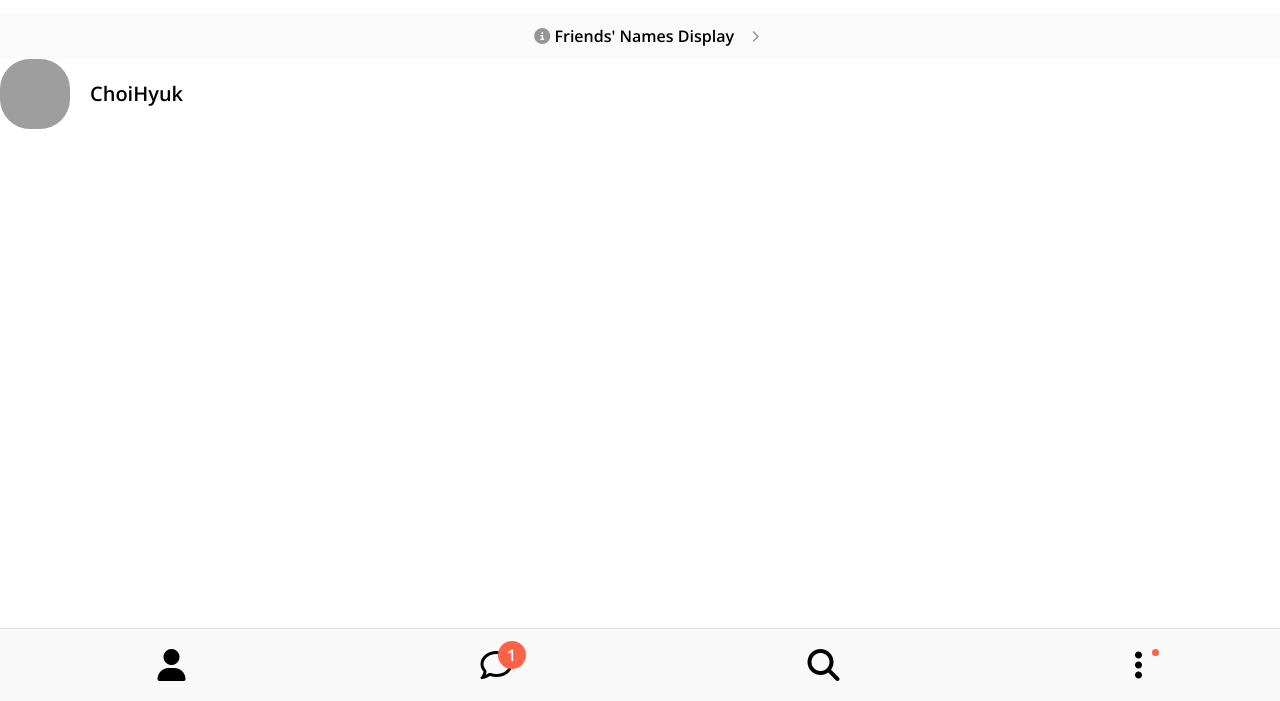
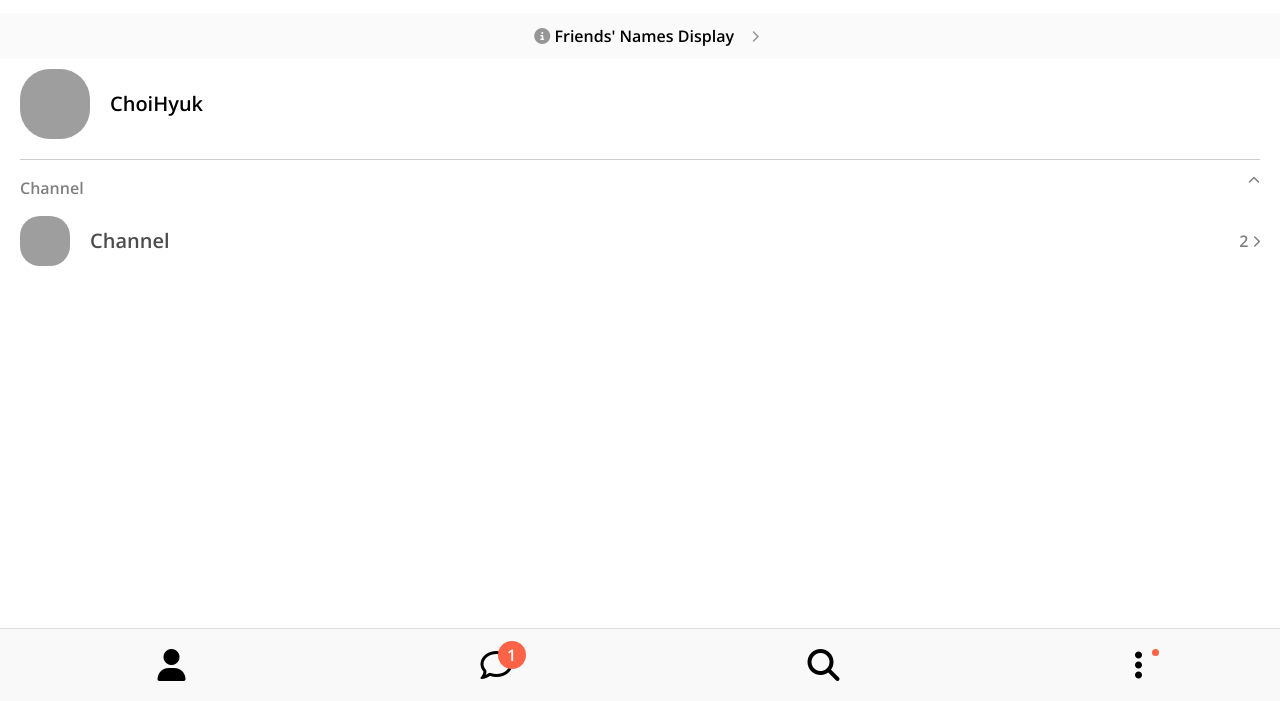
Before and after one commit to wannabeing/kokoa-2021, a plain HTML site: page friends.html in a window 1280 px wide. Shown: the part 99-800 px from the top of the page. Drawn offline with nearby package versions, Linux system fonts and the light colour scheme; grey boxes are pictures that could not be loaded.

Commit message:
added friends channel
#6.17-18

```diff
--- a/css/components/screen-header.css
+++ b/css/components/screen-header.css
@@ -3,7 +3,7 @@
     justify-content: space-between;
     padding: 0px 20px;
     padding-top: 60px;
-    padding-bottom: 20px;
+    padding-bottom: var(--horizontal-space);  /* --horizontal-space는 20px*/
     opacity: 80%;
 }
 .screen-header__title{
--- a/css/components/user-component.css
+++ b/css/components/user-component.css
@@ -1,21 +1,37 @@
 .user-component{
-    display: flex;
-    align-items: center;
+    justify-content: space-between;
 }
-
-/* img 태그 */
+.user-component,
 .user-component__column:first-child {
     display: flex;
     align-items: center;
 }
 /* img 태그  bigsize:80x80, middlesize:70x70, smallsize:60x60 */
 .user-component__img {
+    width: 60px;
+    height: 60px;
+    border-radius: 30px;
+    margin-right: 20px;
+}
+.user-component__img--xl {
     width: 70px;
     height: 70px;
-    border-radius: 30px;
-    margin-right: 20px;
+}
+.user-component__img--sm {
+    width: 50px;
+    height: 50px;
+    border-radius: 20px;
 }
 .user-component__text {
     font-weight: 800;
     font-size: 20px;
 }
+.user-component__subtitle {
+    margin-top: 8px;
+    font-size: 17px;
+    color: rgba(0, 0, 0, 0.5);
+}
+.not--bold {
+    font-weight: 400;
+    color: rgba(0, 0, 0, 0.7);
+}
--- a/css/screens/friends.css
+++ b/css/screens/friends.css
@@ -8,3 +8,20 @@
     color: rgba(0,0,0,0.4);
     padding-left: 13px;
 }
+.friends-screen {
+    padding: 10px var(--horizontal-space);
+}
+.friends-screen__channel{
+    margin-top: 20px;
+    border-top: 1px solid rgba(0, 0, 0, 0.2);
+    padding-top: 20px;
+}
+.friends-screen__channel-header {
+    margin-bottom: 20px;
+    display: flex;
+    justify-content: space-between;
+    color: rgba(0, 0, 0, 0.5);
+}
+.user-component__column:last-child {
+    color: rgba(0, 0, 0, 0.5);
+}
--- a/css/variables.css
+++ b/css/variables.css
@@ -1,3 +1,4 @@
 :root {
     --wisely:#0055B8;
+    --horizontal-space:20px;
 }
--- a/friends.html
+++ b/friends.html
@@ -33,18 +33,50 @@
     </header>
 
     <a id="frineds-display-link" href="#">
-      <i class="fas fa-info-circle"></i> Friends' Names Display <i class="fas fa-chevron-right fa-xs"></i>
+      <i class="fas fa-info-circle"></i> Friends' Names Display
+      <i class="fas fa-chevron-right fa-xs"></i>
     </a>
 
+    <main class="friends-screen">
       <div class="user-component">
         <div class="user-component__column">
-         <img src="img/gy.jpg" alt="" class="user-component__img">
+          <img
+            src="img/gy.jpg"
+            alt=""
+            class="user-component__img user-component__img--xl"
+          />
           <div class="user-component__text">
             <h4 class="user-component__name">ChoiHyuk</h4>
+            <!-- <h6 class="user-component__subtitle">this text</h6> -->
           </div>
         </div>
-       <div class="user-component"></div> <!-- 나중에 텍스트 있으면 사용할 예정-->
+        <div class="user-component"></div>
+        <!-- 나중에 텍스트 있으면 사용할 예정-->
       </div>
+
+      <div class="friends-screen__channel">
+        <div class="friends-screen__channel-header">
+          <span>Channel</span>
+          <i class="fas fa-chevron-up fa-xs"></i>
+        </div>
+        <div class="user-component">
+          <div class="user-component__column">
+            <img
+              src="img/gy.jpg"
+              alt=""
+              class="user-component__img user-component__img--sm"
+            />
+            <div class="user-component__text">
+              <h4 class="user-component__name not--bold">Channel</h4>
+            </div>
+          </div>
+          <div class="user-component__column">
+            <span>2</span>
+            <i class="fas fa-chevron-right fa-xs"></i>
+          </div>
+        </div>
+      </div>
+    </main>
 
     <nav class="nav">
       <ul class="nav__list">
```
Lines whose indentation alone changed are shown as unchanged.
